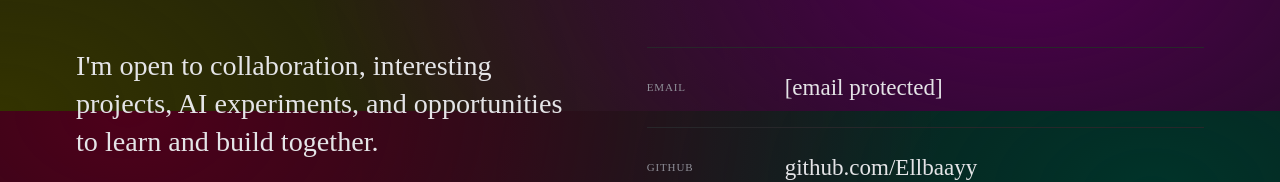
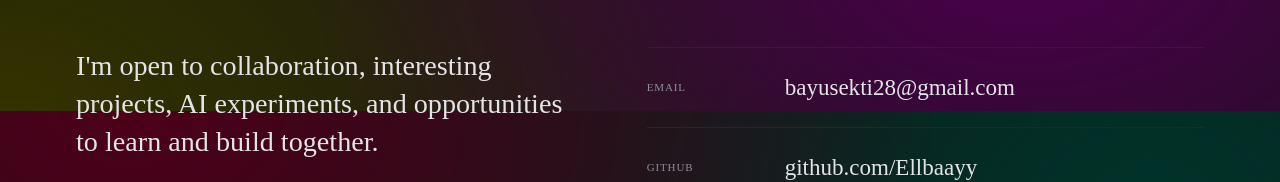
Before and after one commit to Ellbaayy/porto-GHBS, a Next.js app: page / in a window 1280 px wide. Shown: the part 6289-6471 px from the top of the page. Built offline with nearby package versions, Linux system fonts and the light colour scheme.

Commit message:
Set real email contact bayusekti28@gmail.com

```diff
--- a/src/data/portfolio.ts
+++ b/src/data/portfolio.ts
@@ -3,7 +3,7 @@ export const profile = {
   short: "Gesang Hemas Bayu Sekti.",
   initials: "GHBS",
   instagramHandle: "@ellbaayy",
-  email: "[email protected]",
+  email: "bayusekti28@gmail.com",
   tagline: "Personal Portfolio · 2026",
   summary:
     "Informatics student at President University — focused on Artificial Intelligence, Computer Vision, and building intelligent systems that turn ideas into working software.",
@@ -192,7 +192,7 @@ export const contact = {
     "I'm open to collaboration, interesting projects, AI experiments, and opportunities to learn and build together.",
   vision: "Building the future, one intelligent system at a time.",
   links: [
-    { label: "Email", value: "[email protected]", href: "mailto:[email protected]" },
+    { label: "Email", value: "bayusekti28@gmail.com", href: "mailto:bayusekti28@gmail.com" },
     { label: "GitHub", value: "github.com/Ellbaayy", href: "https://github.com/Ellbaayy" },
     { label: "LinkedIn", value: "linkedin.com/in/gesang-hemas-bayu-sekti", href: "https://linkedin.com/in/gesang-hemas-bayu-sekti-01250737b" },
     { label: "Instagram", value: "@ellbaayy", href: "https://instagram.com/ellbaayy" },
```
